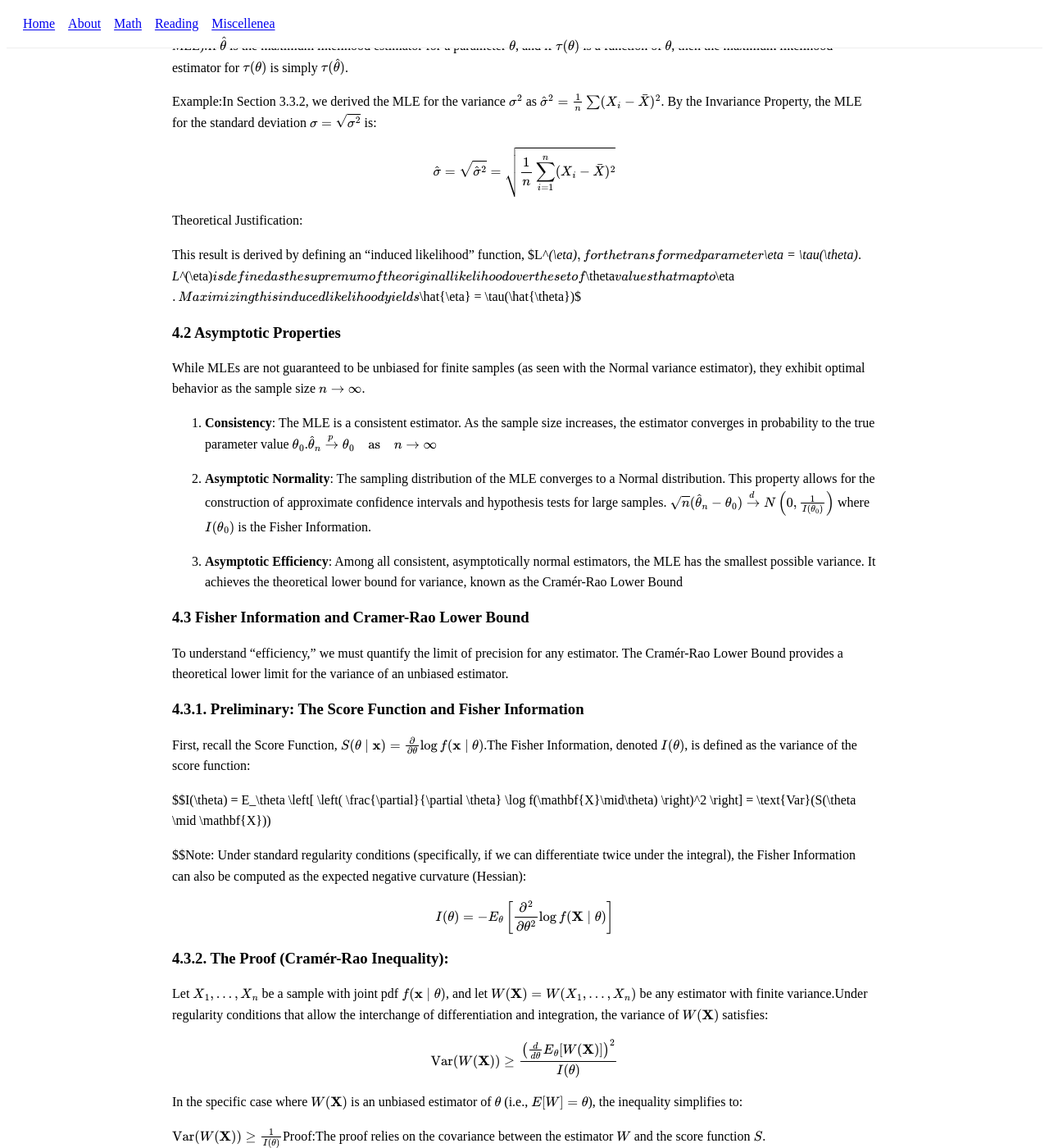
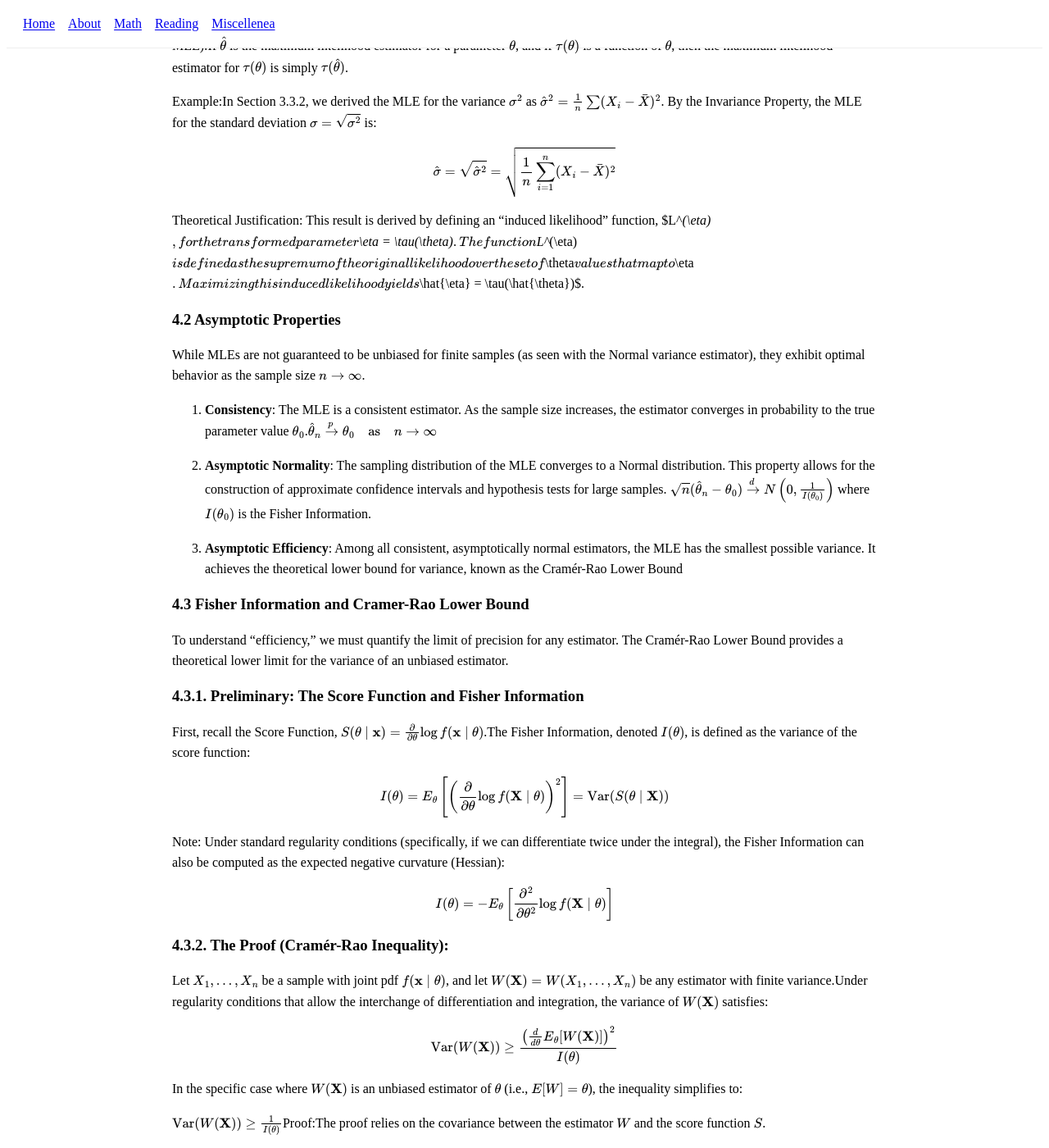
Before and after one commit to KevinDayve/KevinDayve.github.io, a Jekyll site: the page built from math/likelihood_estimation.md, in a window 1280 px wide and 1400 px high, scrolled down 4079 px. Shown: the whole window at 82% size. Built offline with Jekyll 4.4.1, drawn with Linux system fonts in a browser that asks for light colours; part of the change alters nothing that is shown; some of the changed text lies outside the part shown.

Commit message:
fix rendering issues

```diff
--- a/math/likelihood_estimation.md
+++ b/math/likelihood_estimation.md
@@ -149,8 +149,7 @@ Example:In Section 3.3.2, we derived the MLE for the variance $\sigma^2$ as $\ha
 $$\hat{\sigma} = \sqrt{\hat{\sigma}^2} = \sqrt{\frac{1}{n}\sum_{i=1}^n (X_i - \bar{X})^2}$$
 
 Theoretical Justification:
-
-This result is derived by defining an "induced likelihood" function, $L^*(\eta)$, for the transformed parameter $\eta = \tau(\theta)$. $L^*(\eta)$ is defined as the supremum of the original likelihood over the set of $\theta$ values that map to $\eta$. Maximizing this induced likelihood yields $\hat{\eta} = \tau(\hat{\theta})$
+This result is derived by defining an "induced likelihood" function, $L^*(\eta)$, for the transformed parameter $\eta = \tau(\theta)$. The function $L^*(\eta)$ is defined as the supremum of the original likelihood over the set of $\theta$ values that map to $\eta$. Maximizing this induced likelihood yields $\hat{\eta} = \tau(\hat{\theta})$.
 
 ### 4.2 Asymptotic Properties
 
@@ -171,9 +170,9 @@ To understand "efficiency," we must quantify the limit of precision for any esti
 
 First, recall the Score Function, $S(\theta \mid \mathbf{x}) = \frac{\partial}{\partial \theta} \log f(\mathbf{x}\mid\theta)$.The Fisher Information, denoted $I(\theta)$, is defined as the variance of the score function:
 
-$$I(\theta) = E_\theta \left[ \left( \frac{\partial}{\partial \theta} \log f(\mathbf{X}\mid\theta) \right)^2 \right] = \text{Var}(S(\theta \mid \mathbf{X}))
+$$I(\theta) = E_\theta \left[ \left( \frac{\partial}{\partial \theta} \log f(\mathbf{X}\mid\theta) \right)^2 \right] = \text{Var}(S(\theta \mid \mathbf{X}))$$
 
-$$Note: Under standard regularity conditions (specifically, if we can differentiate twice under the integral), the Fisher Information can also be computed as the expected negative curvature (Hessian):
+Note: Under standard regularity conditions (specifically, if we can differentiate twice under the integral), the Fisher Information can also be computed as the expected negative curvature (Hessian):
 
 $$I(\theta) = -E_\theta \left[ \frac{\partial^2}{\partial \theta^2} \log f(\mathbf{X}\mid\theta) \right]$$
 
@@ -307,7 +306,11 @@ $$\ell(\theta) = -\frac{n}{2}\log(2\pi\sigma^2) - \frac{1}{2\sigma^2} \sum_{i=1}
 
 ignoring constant terms with respect to $\theta$, maximizing $\ell(\theta)$ is equivalent to maximizing:
 
-$$-\sum_{i=1}^n (y_i - f(x_i; \theta))^2$$which is equivalent to minimizing:$$J(\theta) = \sum_{i=1}^n (y_i - f(x_i; \theta))^2$$
+$$-\sum_{i=1}^n (y_i - f(x_i; \theta))^2$$
+
+which is equivalent to minimizing:
+
+$$J(\theta) = \sum_{i=1}^n (y_i - f(x_i; \theta))^2$$
 
 This demonstrates that minimizing the Mean Squared Error (MSE) is formally equivalent to performing MLE under the assumption of Gaussian noise.
 
@@ -337,7 +340,7 @@ where $\eta$ is the learning rate. (In ML, we typically use Gradient Descent on
 2. Newton-Raphson Method.
 This second-order method utilizes the curvature of the likelihood surface to converge faster.$$\theta^{(t+1)} = \theta^{(t)} - [H(\theta^{(t)})]^{-1} \nabla_\theta \ell(\theta^{(t)})$$
 
-where $H$ is the Hessian matrix of second derivatives.Recalling Section 4.3, since $E[-H(\theta)] = I(\theta)$ (Fisher Information), this method effectively scales the step size by the inverse of the Fisher Information. This variant is known as Fisher Scoring.
+where $H$ is the Hessian matrix of second derivatives. Recalling Section 4.3, since $E[-H(\theta)] = I(\theta)$ (Fisher Information), this method effectively scales the step size by the inverse of the Fisher Information. This variant is known as Fisher Scoring.
 
 ## 7. Conclusion
 The transition from observing data to inferring the underlying mechanisms of the world is the central challenge of statistics. As we have just seen, the Principle of Maximum Likelihood provides is a rigorously optimal framework for this task.
```
